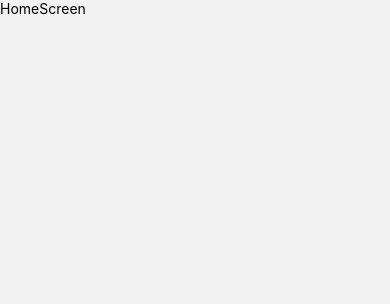
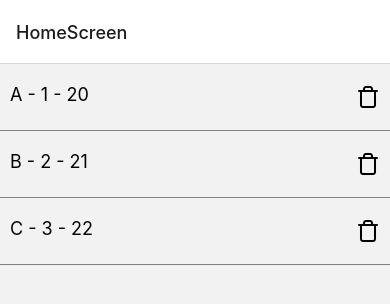
Before and after one commit to 007AxelBerkati/prestisa_test_assesment, a React Native app: screen /HomeScreen in a window 390 px wide. Shown: the top 304 px of the page. Built offline with nearby package versions, Linux system fonts and the light colour scheme.

Commit message:
slicing : home

```diff
--- /dev/null
+++ b/src/components/CustomList.js
@@ -0,0 +1,40 @@
+import { StyleSheet, Text, View } from 'react-native';
+import React from 'react';
+import { TouchableOpacity } from 'react-native';
+import { Feather } from '@expo/vector-icons';
+
+const CustomList = ({ item, navigation }) => {
+  return (
+    <TouchableOpacity
+      onPress={() => navigation.navigate('ShowScreen', { item })}
+    >
+      <View style={styles.row}>
+        <Text style={styles.title}>
+          {item.name} - {item.id} - {item.age}
+        </Text>
+        <TouchableOpacity onPress={() => {}}>
+          <Feather style={styles.icon} name="trash" />
+        </TouchableOpacity>
+      </View>
+    </TouchableOpacity>
+  );
+};
+
+export default CustomList;
+
+const styles = StyleSheet.create({
+  row: {
+    flexDirection: 'row',
+    justifyContent: 'space-between',
+    paddingVertical: 20,
+    paddingHorizontal: 10,
+    borderBottomWidth: 1,
+    borderColor: 'gray',
+  },
+  title: {
+    fontSize: 18,
+  },
+  icon: {
+    fontSize: 24,
+  },
+});
--- /dev/null
+++ b/src/components/Form.js
@@ -0,0 +1,18 @@
+import { StyleSheet, Text, View } from 'react-native';
+import React from 'react';
+
+const Form = () => {
+  return (
+    <View>
+      <Text style={styles.label}>Enter Title:</Text>
+      <TextInput style={styles.input} value={title} onChangeText={() => {}} />
+      <Text style={styles.label}>Enter Content:</Text>
+      <TextInput style={styles.input} value={content} onChangeText={() => {}} />
+      <Button title="Save Blog Post" onPress={() => {}} />
+    </View>
+  );
+};
+
+export default Form;
+
+const styles = StyleSheet.create({});
--- a/src/router/index.js
+++ b/src/router/index.js
@@ -10,27 +10,10 @@ const Router = () => {
   return (
     <NavigationContainer>
       <Stack.Navigator initialRouteName="HomeScreen">
-        <Stack.Screen
-          name="HomeScreen"
-          component={HomeScreen}
-          options={{ headerShown: false }}
-        />
-
-        <Stack.Screen
-          name="CreateScreen"
-          component={CreateScreen}
-          options={{ headerShown: false }}
-        />
-        <Stack.Screen
-          name="EditScreen"
-          component={EditScreen}
-          options={{ headerShown: false }}
-        />
-        <Stack.Screen
-          name="ShowScreen"
-          component={ShowScreen}
-          options={{ headerShown: false }}
-        />
+        <Stack.Screen name="HomeScreen" component={HomeScreen} />
+        <Stack.Screen name="CreateScreen" component={CreateScreen} />
+        <Stack.Screen name="EditScreen" component={EditScreen} />
+        <Stack.Screen name="ShowScreen" component={ShowScreen} />
       </Stack.Navigator>
     </NavigationContainer>
   );
--- a/src/screens/EditScreen.js
+++ b/src/screens/EditScreen.js
@@ -1,12 +1,9 @@
 import { StyleSheet, Text, View } from 'react-native';
 import React from 'react';
+import Form from '../components/Form';
 
 const EditScreen = () => {
-  return (
-    <View>
-      <Text>EditScreen</Text>
-    </View>
-  );
+  return <Form />;
 };
 
 export default EditScreen;
--- a/src/screens/HomeScreen.js
+++ b/src/screens/HomeScreen.js
@@ -1,11 +1,35 @@
 import { StyleSheet, Text, View } from 'react-native';
 import React from 'react';
-import { Button } from 'react-native';
+import { FlatList } from 'react-native';
+import CustomList from '../components/CustomList';
 
 const HomeScreen = ({ navigation }) => {
+  const data = [
+    {
+      id: 1,
+      name: 'A',
+      age: 20,
+    },
+    {
+      id: 2,
+      name: 'B',
+      age: 21,
+    },
+    {
+      id: 3,
+      name: 'C',
+      age: 22,
+    },
+  ];
   return (
     <View>
-      <Text>HomeScreen</Text>
+      <FlatList
+        data={data}
+        keyExtractor={(blogPost) => blogPost.title}
+        renderItem={({ item }) => {
+          return <CustomList item={item} navigation={navigation} />;
+        }}
+      />
     </View>
   );
 };
--- a/src/screens/ShowScreen.js
+++ b/src/screens/ShowScreen.js
@@ -1,10 +1,12 @@
 import { StyleSheet, Text, View } from 'react-native';
 import React from 'react';
 
-const ShowScreen = () => {
+const ShowScreen = ({ route }) => {
+  const { item } = route.params;
+
   return (
     <View>
-      <Text>ShowScreen</Text>
+      <Text>{item.id}</Text>
     </View>
   );
 };
```
